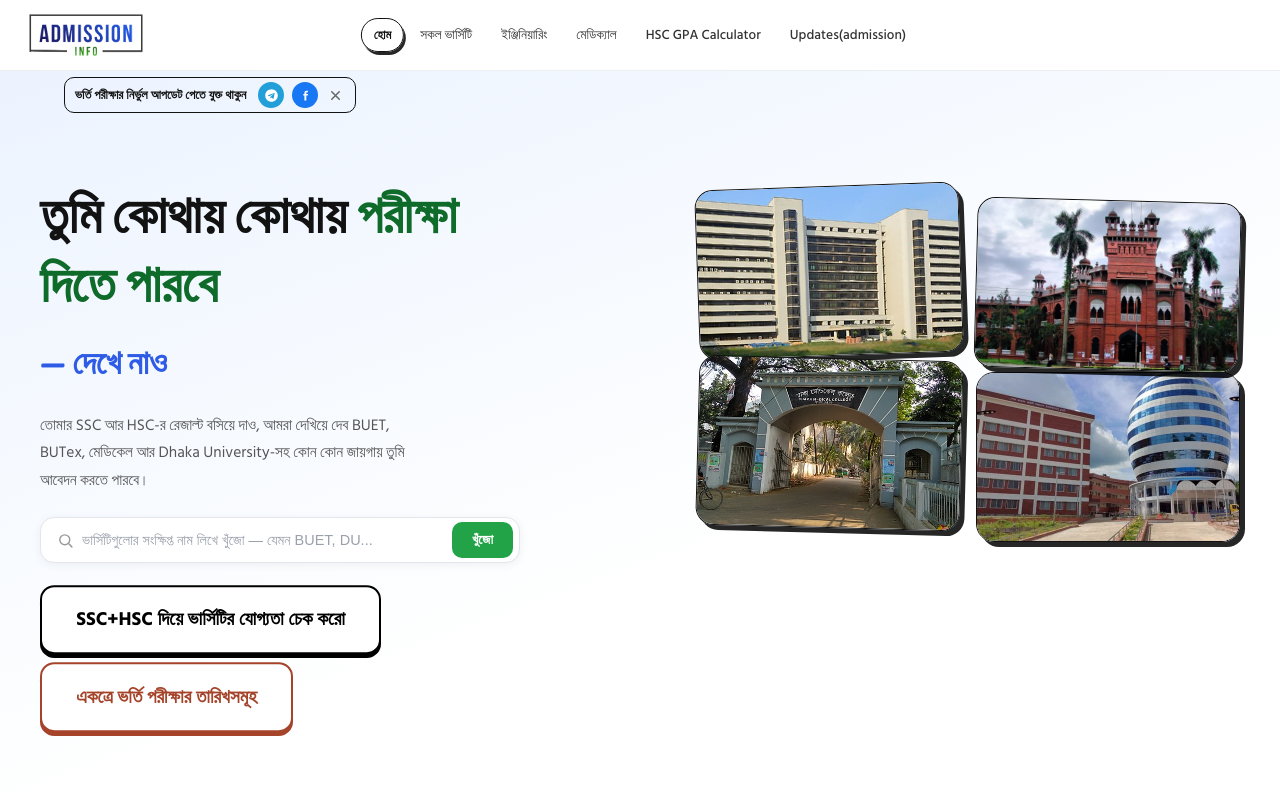
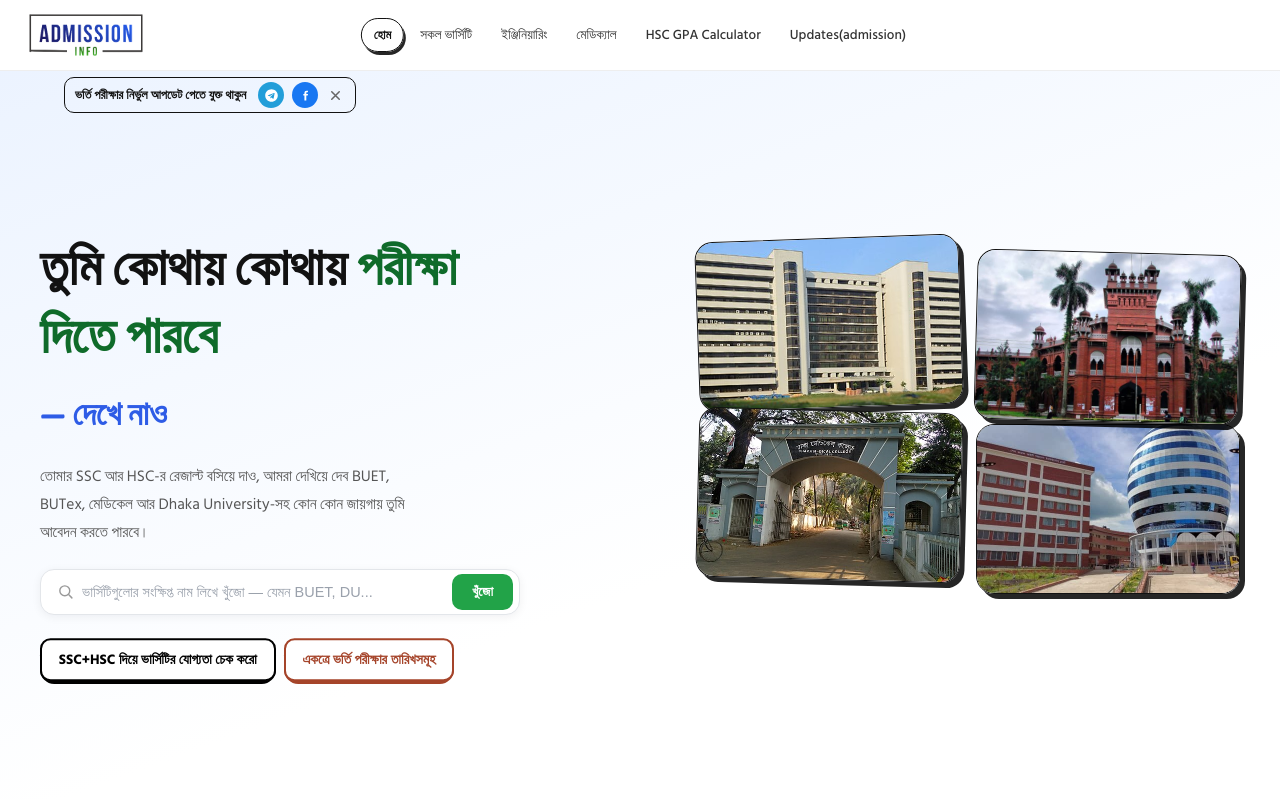
Before and after one commit to nishat-jihad/Admission-info, a Next.js app in the folder chance-hobe-ki/: page / in a window 1280 px wide. Shown: the top 800 px of the page. Built offline with nearby package versions, Linux system fonts and the light colour scheme.

Commit message:
Update globals.css

```diff
--- a/chance-hobe-ki/src/app/globals.css
+++ b/chance-hobe-ki/src/app/globals.css
@@ -599,6 +599,14 @@ nav.nav-links button:not(.active):hover {
   .hero-cta .primary {
     display: none;
   }
+  /* ডেস্কটপে বাটন ২টা যেন পাশাপাশি এক লাইনে বসে, তাই মাঝারি (professional)
+     সাইজ — মোবাইলের বড় সাইজটা এখানে প্রযোজ্য না। */
+  .hero-cta .btn3d-ssc .button_top,
+  .hero-cta .btn3d-exam .button_top {
+    font-size: 14px;
+    padding: 0.6em 1.2em;
+    white-space: nowrap;
+  }
   /* ডানপাশের ৪-ছবির কোলাজ একটু উপরে তুলে দেওয়া হলো (আগে vertical-center
      ছিল, এখন উপরের দিকে থাকবে)। */
   .hero-visual {
```
